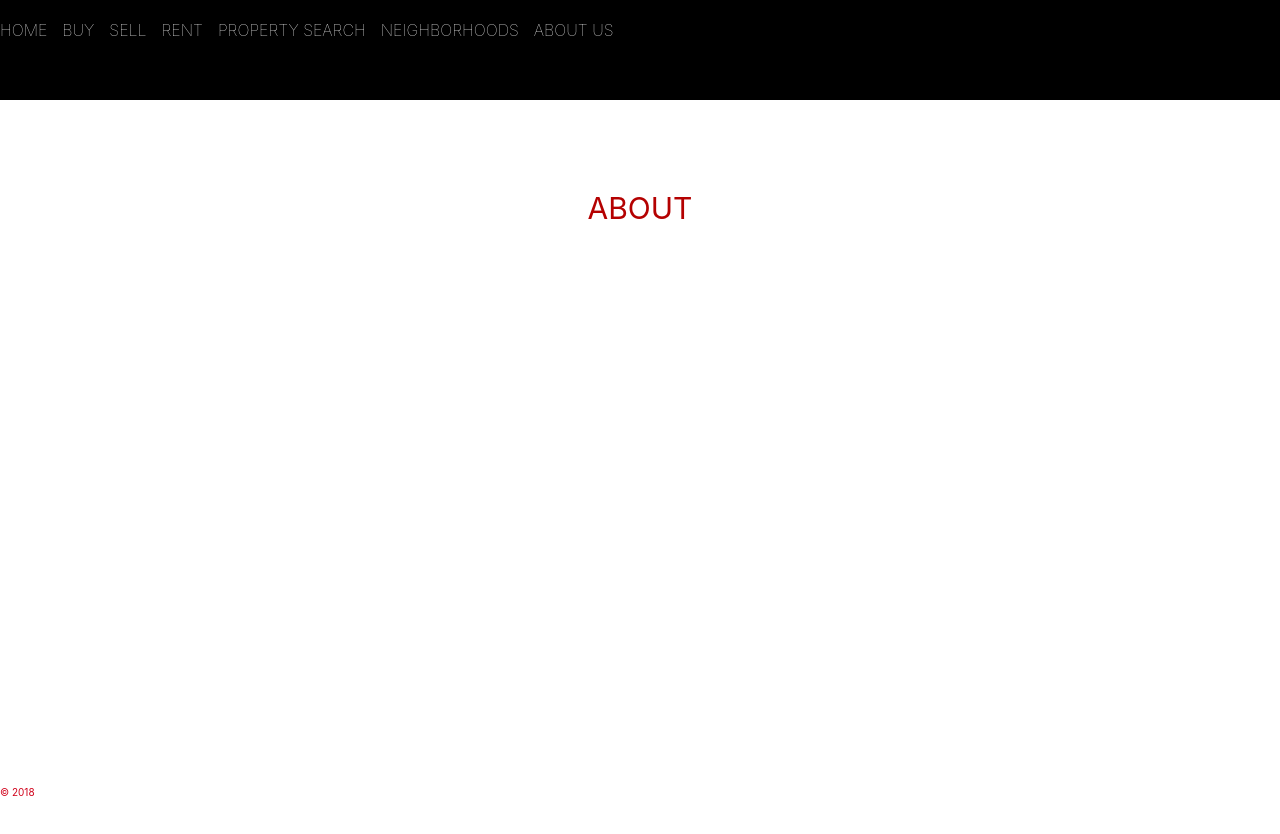
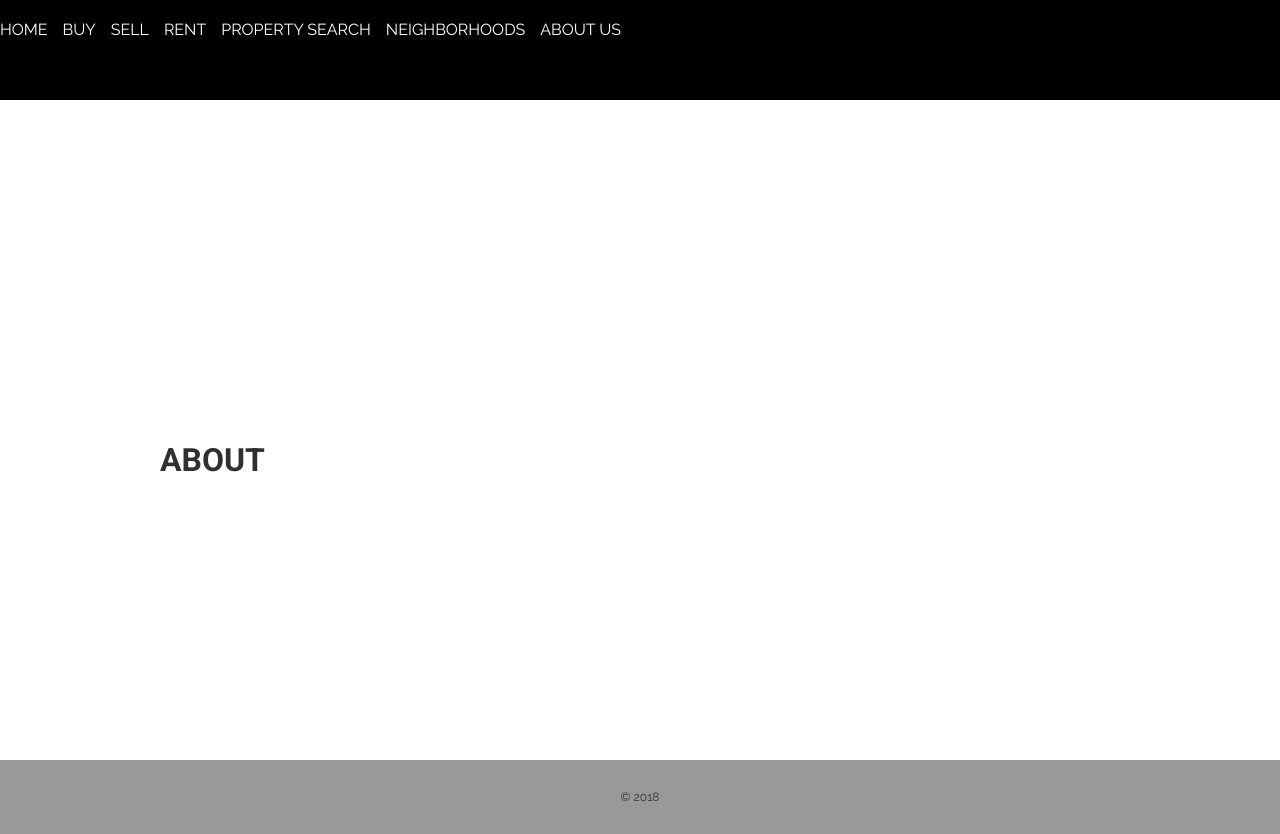
Before and after one commit to sweeneyyy/real-estate-project, a React (Create React App) app in the folder client/: page /about in a window 1280 px wide. Before the commit the page ends 800 px from the top, so only its background shows below. Built offline with nearby package versions, Linux system fonts and the light colour scheme.

Commit message:
test commit

```diff
--- a/client/package.json
+++ b/client/package.json
@@ -4,6 +4,7 @@
   "private": true,
   "dependencies": {
     "axios": "^0.17.1",
+    "prop-types": "^15.6.1",
     "react": "^16.3.2",
     "react-dom": "^16.3.2",
     "react-router-dom": "^4.2.2"
--- a/client/public/index.html
+++ b/client/public/index.html
@@ -10,6 +10,8 @@
     -->
     <link rel="manifest" href="%PUBLIC_URL%/manifest.json">
     <link rel="shortcut icon" href="%PUBLIC_URL%/favicon.ico">
+    <link rel="stylesheet" href="https://use.fontawesome.com/releases/v5.0.12/css/all.css" integrity="sha384-G0fIWCsCzJIMAVNQPfjH08cyYaUtMwjJwqiRKxxE/rx96Uroj1BtIQ6MLJuheaO9" crossorigin="anonymous">
+    <link href="https://fonts.googleapis.com/css?family=Raleway|Roboto:400,700" rel="stylesheet">
     <!--
       Notice the use of %PUBLIC_URL% in the tags above.
       It will be replaced with the URL of the `public` folder during the build.
@@ -19,7 +21,7 @@
       work correctly both with client-side routing and a non-root public URL.
       Learn how to configure a non-root public URL by running `npm run build`.
     -->
-    <title>React App</title>
+    <title>Real Estate Project</title>
   </head>
   <body>
     <noscript>
--- a/client/src/App.css
+++ b/client/src/App.css
@@ -1,6 +1,82 @@
+/* Universal Styles */
+
+:root {
+  --font-color: #303030;
+  --red-color: #B40101;
+  --main-gray-color: #999999;
+  --light-gray-color: #CCCCCC;
+  --header-font: 'Roboto', sans-serif;
+  --body-font: 'Raleway', sans-serif;
+}
+
+body {
+  font-family: var(--body-font);
+  text-align: center;
+  margin: 0;
+  padding: 0;
+  width: 100%;
+  color: var(--font-color);
+}
+
+.App {
+  box-sizing: border-box;
+  width: 100%;
+}
+
+.container {
+  display: flex;
+  flex-direction: column;
+  min-height: 70vh;
+  justify-content: center;
+  text-align: left;
+  margin: 0 auto;
+  padding: 20px 0;
+  max-width: 960px;
+}
+
+h1, h2 {
+  font-family: var(--header-font);
+  text-transform: uppercase;
+}
+
+.row {
+  display: flex;
+}
+
+.column {
+  display: flex;
+  flex-direction: column;
+  width: 50%;
+}
+
+.btn-primary {
+  color: #e6e6e6;
+  background: #0a0a0a;
+  border: none;
+  font-size: 16px;
+  border-radius: 3px;
+  width: 200px;
+  text-align: center;
+  display: block;
+  padding: 7px 0;
+  margin: 10px auto;
+}
+
+.btn-primary:hover:enabled {
+  background: linear-gradient(#1a1a1a, #0a0a0a);
+  color: #fff;
+  text-decoration: none;
+}
+
+.btn-primary:active {
+  transform: translateY(1px);
+}
+
 ul {
   padding: 0;
 }
+
+/* Nav */
 
 .nav {
   display: flex;
@@ -28,111 +104,42 @@ ul {
   font-weight: bold;
 }
 
-.container {
-  display: flex;
-  flex-direction: column;
-  margin-right: auto;
-  margin-left: auto;
-  margin-bottom: 80px;
-  padding-right: 15px;
-  padding-left: 15px;
-  max-width: 1200px;
-}
+/* Neighborhoods */
 
-.header {
-  font-size: 30px;
-  margin-bottom: 30px;
-  text-transform: uppercase;
-  color: #B40101;
-}
-
-.sub-header {
-  font-size: 25px;
-  font-weight: 100;
-  text-transform: uppercase;
-  color: #666666;
-}
-
-.row {
-  display: flex;
-}
-
-.column {
-  display: flex;
-  flex-direction: column;
-  width: 500px;
-}
-
-.column input {
-  border-radius: 3px;
-  margin: 10px 0;
-  padding: 5px;
-  border: 1px solid rgba(0, 0, 0, 0.43);
-  font-size: 16px;
-  width: 80%;
-}
-
-.btn-primary {
-  color: #e6e6e6;
-  background: #0a0a0a;
-  border: none;
-  font-size: 16px;
-  border-radius: 3px;
-  width: 200px;
-  text-align: center;
-  display: block;
-  padding: 7px 0;
-  margin: 10px auto;
-}
-
-.btn-primary:hover:enabled {
-  background: linear-gradient(#1a1a1a, #0a0a0a);
-  color: #fff;
-  text-decoration: none;
-}
-
-.btn-primary:active {
-  transform: translateY(1px);
-}
-
-/* NEIGHBORHOODS */
 .neighborhood-sections {
-  font-size: 16px;
+  font-size: 1em;
   font-weight: 100;
   line-height: 30px;
-  color: #666666;
+  /* width: 40%; */
 }
 
 .neighborhood-sections li {
   margin-left: 25px;
 }
 
-/* FLASH MESSAGES */
-.error {
-  background-color: pink;
-  color: red;
-  border: 1px solid red;
+/* Flash Messages */
+
+.success, .error {
   border-radius: 2px;
   padding: 10px 30px;
   width: 75%;
   margin: 10px auto;
 }
 
+.error {
+  background-color: pink;
+  color: red;
+  border: 1px solid red;
+}
+
 .success {
   background-color: #ceffce;
   color: green;
   border: 1px solid green;
-  border-radius: 2px;
-  padding: 10px 30px;
-  width: 75%;
-  margin: 10px auto;
 }
 
 .no-flash {
-  visibility: hidden;
-  padding: 10px 30px;
-  width: 75%;
-  margin: 10px auto;
+  display: none;
 }
 
 .x-button {
@@ -142,16 +149,15 @@ ul {
   float: right;
 }
 
-/* FOOTER */
+/* Footer */
+
 .footer {
-  position: fixed;
-  bottom: 0;
-  width: 100%;
-  height: 20px;
+  background: var(--main-gray-color);
+  padding: 20px;
 }
 
 .footer-text {
-  text-align: center;
-  color: #d0021b;
-  font-size: 10px;
+  font-size: .75em;
+  display: block;
+  padding: 10px;
 }
--- a/client/src/Home.js
+++ b/client/src/Home.js
@@ -3,8 +3,8 @@ import React, { Component } from 'react';
 class Home extends Component {
   render(){
     return (
-      <div className='container'>
-        <p>HOME</p>
+      <div>
+        <h1>HOME</h1>
       </div>
       );
   }
--- a/client/src/index.css
+++ b/client/src/index.css
@@ -1,7 +1,5 @@
 body {
   margin: 0;
   padding: 0;
-  font-family: -apple-system,BlinkMacSystemFont,Segoe
-  UI,Roboto,Oxygen-Sans,Ubuntu,Cantarell,Helvetica
-  Neue,sans-serif;
+  font-family: sans-serif;
 }
--- a/client/src/realestate/About.js
+++ b/client/src/realestate/About.js
@@ -3,8 +3,8 @@ import React, { Component } from 'react';
 class About extends Component {
   render(){
     return (
-      <div className='container'>
-        <p className='header'>ABOUT</p>
+      <div>
+        <h1>ABOUT</h1>
       </div>
       );
   }
--- a/client/src/realestate/Buy.js
+++ b/client/src/realestate/Buy.js
@@ -3,8 +3,8 @@ import React, { Component } from 'react';
 class Buy extends Component {
   render(){
     return (
-      <div className='container'>
-        <p className='header'>BUY</p>
+      <div>
+        <h1>BUY</h1>
       </div>
       );
   }
--- a/client/src/realestate/Neighborhoods.js
+++ b/client/src/realestate/Neighborhoods.js
@@ -1,9 +1,10 @@
 import React, { Component } from 'react';
+import PropTypes from 'prop-types';
 
 function NeighborhoodSection(props) {
   return (
     <div className='column'>
-      <p className='sub-header'>{props.areaName}</p>
+      <h2>{props.areaName}</h2>
       <ul className='neighborhood-sections'>
         <li>{props.subAreaOne}</li>
         <li>{props.subAreaTwo}</li>
@@ -13,11 +14,17 @@ function NeighborhoodSection(props) {
   );
 }
 
+NeighborhoodSection.propTypes = {
+  subAreaOne: PropTypes.string.isRequired,
+  subAreaTwo: PropTypes.string.isRequired,
+  subAreaThree: PropTypes.string.isRequired
+}
+
 class Neighborhoods extends Component {
   render() {
     return (
-      <div className='container'>
-        <p className='header'>Neighborhoods</p>
+      <div>
+        <h1>Neighborhoods</h1>
         <div className='row'>
           <NeighborhoodSection
             areaName='Downtown + East Boca Raton'
--- a/client/src/realestate/Rent.js
+++ b/client/src/realestate/Rent.js
@@ -3,8 +3,8 @@ import React, { Component } from 'react';
 class Rent extends Component {
   render(){
     return (
-      <div className='container'>
-        <p className='header'>RENT</p>
+      <div>
+        <h1>RENT</h1>
       </div>
       );
   }
--- a/client/src/realestate/Search.js
+++ b/client/src/realestate/Search.js
@@ -3,8 +3,8 @@ import React, { Component } from 'react';
 class Search extends Component {
   render(){
     return (
-      <div className='container'>
-        <p className='header'>SEARCH</p>
+      <div>
+        <h1>SEARCH</h1>
       </div>
       );
   }
--- a/client/src/realestate/Sell.js
+++ b/client/src/realestate/Sell.js
@@ -3,8 +3,8 @@ import React, { Component } from 'react';
 class Sell extends Component {
   render(){
     return (
-      <div className='container'>
-        <p className='header'>SELL</p>
+      <div>
+        <h1>SELL</h1>
       </div>
       );
   }
--- a/package.json
+++ b/package.json
@@ -20,6 +20,7 @@
     "morgan": "~1.9.0",
     "passport": "^0.4.0",
     "passport-local": "^1.0.0",
+    "prop-types": "^15.6.1",
     "react-flexbox-grid": "^2.1.0",
     "react-router-dom": "^4.2.2",
     "react-swipeable-views": "^0.12.13",
```
Also changed, not shown: 2 other files (tests, documents, lock files or other folders).
